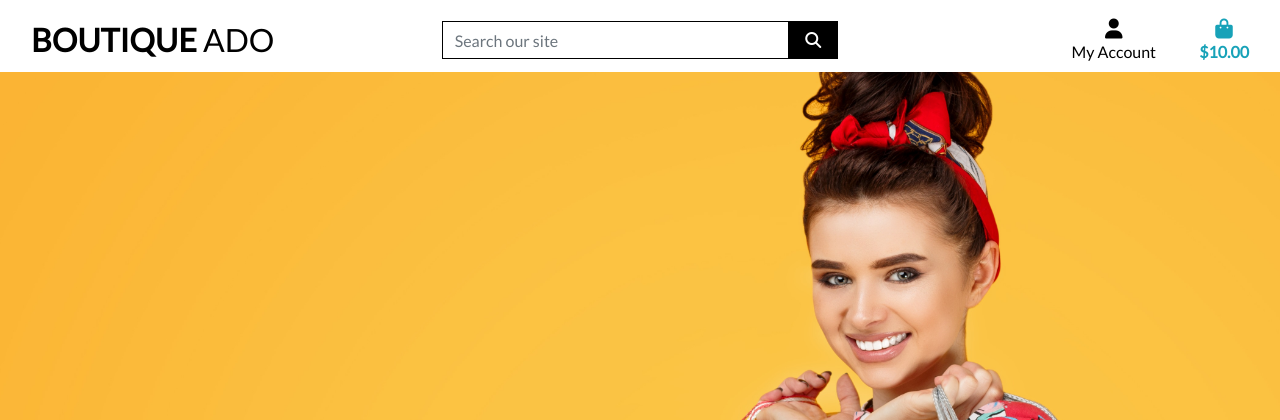
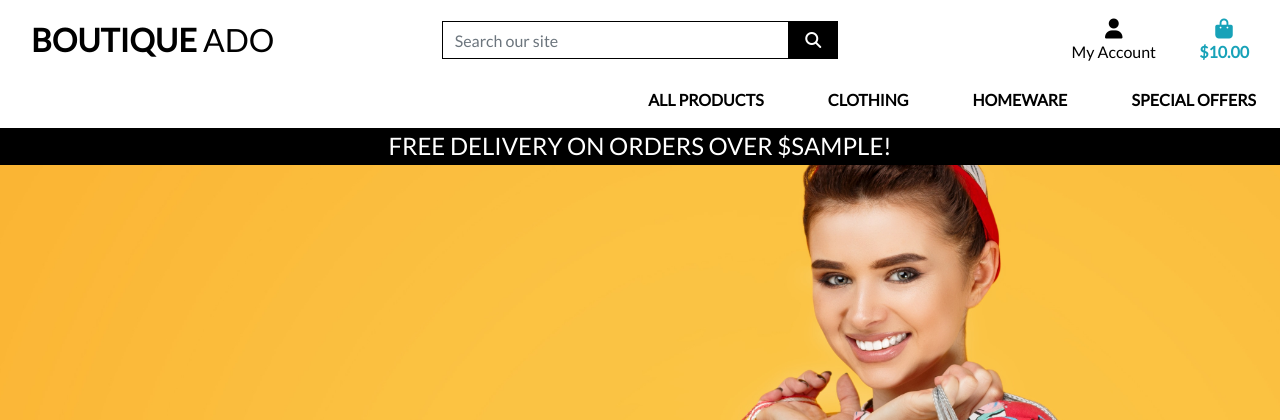
Before and after one commit to CharlieBurton10/boutique_ado, a Django app: template templates/base.html in a window 1280 px wide. Shown: the top 420 px of the page. Run offline with Django 3.2, Linux system fonts and the light colour scheme; the template is opened without the code that fills it: most values are stand-ins (such as "Sample title", 1, 10 or a date in 2020); some libraries are stand-ins or nearby versions.

Commit message:
CSS working

```diff
--- a/boutique_ado/settings.py
+++ b/boutique_ado/settings.py
@@ -147,8 +147,9 @@ USE_TZ = True
 # https://docs.djangoproject.com/en/3.2/howto/static-files/
 
 STATIC_URL = '/static/'
-STATICFILES_DIRS = (os.path.join(BASE_DIR, 'static'),)
+STATICFILES_DIRS = [os.path.join(BASE_DIR, 'static')]
 
+# Uploaded files
 MEDIA_URL = '/media/'
 MEDIA_ROOT = os.path.join(BASE_DIR, 'media')
 
--- a/static/base.css
+++ b/static/css/base.css
@@ -3,11 +3,11 @@ html {
 }
 
 body {
-    background: url('/media/homepage_background_cropped.jpg') no-repeat center center fixed;
-    background-size: cover;
+	background: url('/media/homepage_background_cropped.jpg') no-repeat center center fixed;
+	background-size: cover;
     height: calc(100vh - 164px);
     color: #555;
-    font-family: 'Lato';
+    font-family: "Lato";
 }
 
 /* from Bulma */
@@ -56,7 +56,11 @@ body {
     border: 1px solid black !important;
 }
 
-/* -------------------------------- Media Queries */
+.bg-black {
+    background: #000 !important;
+}
+
+/* --------------------------------- Media queries */
 
 /* Slightly larger container on xl screens */
 @media (min-width: 1200px) {
--- a/templates/base.html
+++ b/templates/base.html
@@ -96,6 +96,20 @@
             </div>
             <div class="col-12 col-lg-4 my-auto py-1 py-lg-0"></div>
         </div>
+        <div class="row bg-white">
+          <nav class="navbar navbar-expand-lg navbar-light w-100">
+              <button class="navbar-toggler" type="button" data-toggle="collapse" data-target="#main-nav" aria-controls="main-nav" aria-expanded="false" aria-label="Toggle navigation">
+                  <span class="navbar-toggler-icon"></span>
+              </button>
+              {% include 'includes/mobile-top-header.html' %}
+              {% include 'includes/main-nav.html' %}
+          </nav>
+      </div>
+      <div id="delivery-banner" class="row text-center">
+          <div class="col bg-black text-white">
+              <h4 class="logo-font my-1">Free delivery on orders over ${{ free_delivery_threshold }}!</h4>
+          </div>
+      </div>
     </header>
 
     {% if messages %}
--- /dev/null
+++ b/templates/includes/main-nav.html
@@ -0,0 +1,50 @@
+<div class="collapse navbar-collapse" id="main-nav"></div>
+    <ul class="navbar-nav w-auto mx-auto">
+        <li class="nav-item dropdown">
+            <a class="logo-font font-weight-bold nav-link text-black mr-5" href="#" id="all-products-link" data-toggle="dropdown" aria-haspopup="true" aria-expanded="false">
+                All Products
+            </a>
+            <div class="dropdown-menu border-0" aria-labelledby="all-products-link">
+                <a href="" class="dropdown-item">By Price</a>
+                <a href="" class="dropdown-item ">By Rating</a>
+                <a href="" class="dropdown-item ">By Category</a>
+                <a href="" class="dropdown-item">All Products</a>
+            </div>
+        </li>
+
+        <li class="nav-item dropdown">
+            <a class="logo-font font-weight-bold nav-link text-black mr-5" href="#" id="clothing-link" data-toggle="dropdown" aria-haspopup="true" aria-expanded="false">
+                Clothing
+            </a>
+            <div class="dropdown-menu border-0" aria-labelledby="clothing-link">
+                <a href="" class="dropdown-item">Activewear &amp; Essentials</a>
+                <a href="" class="dropdown-item">Jeans</a>
+                <a href="" class="dropdown-item">Shirts</a>
+                <a href="" class="dropdown-item">All Clothing</a>
+            </div>
+        </li>
+
+        <li class="nav-item dropdown">
+            <a class="logo-font font-weight-bold nav-link text-black mr-5" href="#" id="homeware-link" data-toggle="dropdown" aria-haspopup="true" aria-expanded="false">
+                Homeware
+            </a>
+            <div class="dropdown-menu border-0" aria-labelledby="homeware-link">
+                <a href="" class="dropdown-item">Bed &amp; Bath</a>
+                <a href="" class="dropdown-item">Kitchen &amp; Dining</a>
+                <a href="" class="dropdown-item">All Homeware</a>
+            </div>
+        </li>
+
+        <li class="nav-item dropdown">
+            <a class="logo-font font-weight-bold nav-link text-black" href="#" id="specials-link" data-toggle="dropdown" aria-haspopup="true" aria-expanded="false">
+                Special Offers
+            </a>
+            <div class="dropdown-menu border-0" aria-labelledby="specials-link">
+                <a href="" class="dropdown-item">New Arrivals</a>
+                <a href="" class="dropdown-item">Deals</a>
+                <a href="" class="dropdown-item">Clearance</a>
+                <a href="" class="dropdown-item">All Specials</a>
+            </div>
+        </li>
+    </ul>
+</div>
--- /dev/null
+++ b/templates/includes/mobile-top-header.html
@@ -0,0 +1,58 @@
+<ul>
+    <li class="list-inline-item">
+      <a class="text-black nav-link d-block d-lg-none" href="#" id="mobile-search" data-toggle="dropdown" aria-haspopup="true" aria-expanded="false">
+          <div class="text-center">
+              <div><i class="fas fa-search fa-lg"></i></div>
+              <p class="my-0">Search</p>
+          </div>
+      </a>
+      <div class="dropdown-menu border-0 w-100 p-3 rounded-0 my-0" aria-labelledby="mobile-search">
+          <form class="form" method="GET" action="">
+              <div class="input-group w-100">
+                  <input class="form-control border border-black rounded-0" type="text" name="q" placeholder="Search our site">
+                  <div class="input-group-append">
+                      <button class="form-control form-control btn btn-black border border-black rounded-0" type="submit">
+                          <span class="icon">
+                              <i class="fas fa-search"></i>
+                          </span>
+                      </button>
+                  </div>
+              </div>
+          </form>
+      </div>
+  </li>
+  <li class="list-inline-item dropdown">
+      <a class="text-black nav-link d-block d-lg-none" href="#" id="user-options" data-toggle="dropdown" aria-haspopup="true" aria-expanded="false">
+          <div class="text-center">
+              <div><i class="fas fa-user fa-lg"></i></div>
+              <p class="my-0">My Account</p>
+          </div>
+      </a>
+      <div class="dropdown-menu border-0" aria-labelledby="user-options">
+          {% if request.user.is_authenticated %}
+              {% if request.user.is_superuser %}
+                  <a href="{% url 'account_logout' %}" class="dropdown-item">Product Management</a>
+              {% endif %}
+              <a href="" class="dropdown-item">My Profile</a>
+              <a href="{% url 'account_logout' %}" class="dropdown-item">Logout</a>
+          {% else %}
+              <a href="{% url 'account_signup' %}" class="dropdown-item">Register</a>
+              <a href="{% url 'account_login' %}" class="dropdown-item">Login</a>
+          {% endif %}
+      </div>
+  </li>
+  <li class="list-inline-item">
+      <a class="{% if grand_total %}text-primary font-weight-bold{% else %}text-black{% endif %} nav-link d-block d-lg-none" href="">
+          <div class="text-center">
+              <div><i class="fas fa-shopping-bag fa-lg"></i></div>
+              <p class="my-0">
+                  {% if grand_total %}
+                      ${{ grand_total|floatformat:2 }}
+                  {% else %}
+                      $0.00
+                  {% endif %}
+              </p>
+          </div>
+      </a>
+    </li>
+  </ul>
```
